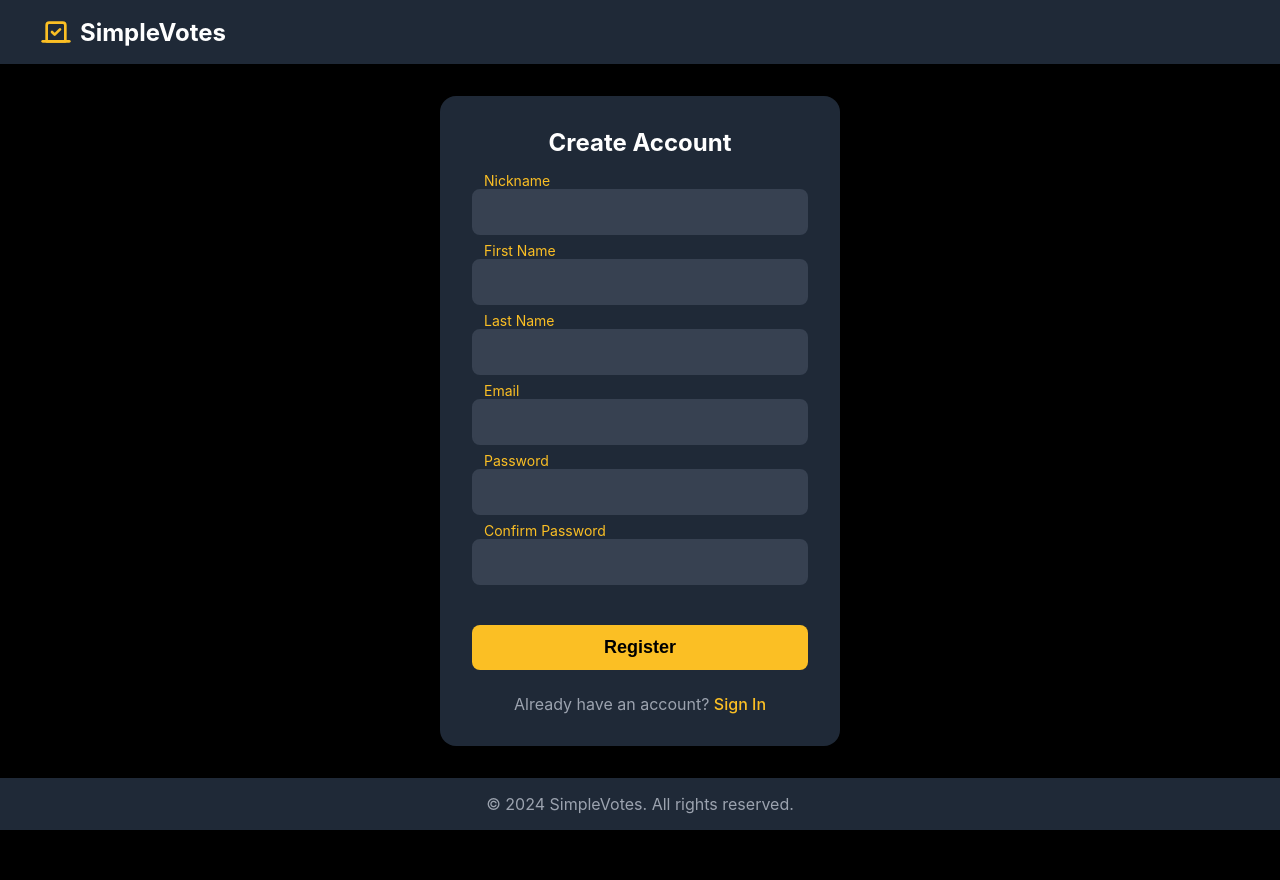
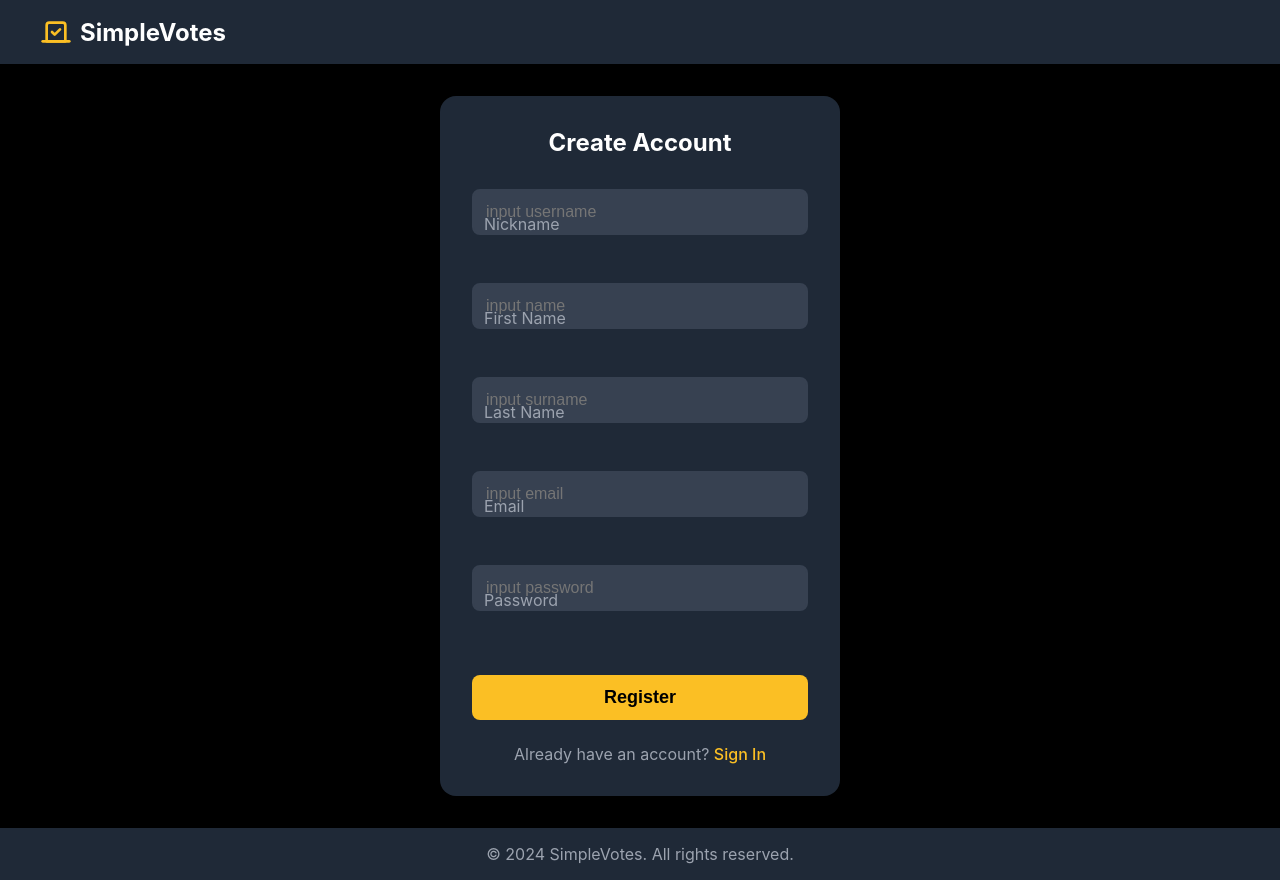
Before and after one commit to wisetree228/simple-votings, a Django app: template main/templates/register.html in a window 1280 px wide. Before the commit the page ends 830 px from the top, so only its background shows below. Run offline with Django 5.2, Linux system fonts and the light colour scheme; the template is opened without the code that fills it: values that come from a table or form of the project are taken from there, others are empty.

Commit message:
ini de beninging

```diff
--- a/main/forms.py
+++ b/main/forms.py
@@ -1,11 +1,31 @@
 from django import forms
 
 class RegisterForm(forms.Form):
-    name = forms.CharField(max_length=255)
-    surname = forms.CharField(max_length=255)
-    username = forms.CharField(max_length=255)
-    email = forms.EmailField(max_length=255)
-    password = forms.CharField(max_length=255)
+    name = forms.CharField(widget=forms.TextInput(attrs = {
+        'class': "form-group",
+        'placeholder': 'input name'
+    }),
+    label='Name', max_length=255)
+    surname = forms.CharField(widget=forms.TextInput(attrs = {
+        'class': "form-group",
+        'placeholder': 'input surname'
+    }),
+    label='Surname', max_length=255)
+    username = forms.CharField(widget=forms.TextInput(attrs = {
+        'class': "form-group",
+        'placeholder': 'input username'
+    }),
+    label='Username', max_length=255)
+    email = forms.EmailField(widget=forms.TextInput(attrs = {
+        'class': "form-group",
+        'placeholder': 'input email'
+    }),
+    label='Email', max_length=255)
+    password = forms.CharField(widget=forms.TextInput(attrs = {
+        'class': "form-group",
+        'placeholder': 'input password'
+    }),
+    label='Password', max_length=255)
 
 class SignInForm(forms.Form):
     email = forms.EmailField(
--- a/main/templates/register.html
+++ b/main/templates/register.html
@@ -1,11 +1,189 @@
 <!DOCTYPE html>
 <html lang="en">
 <head>
+    <style>
+        /* Form styles */
+.form-container {
+    background-color: #1f2937;
+    padding: 2rem;
+    border-radius: 1rem;
+    width: 100%;
+    max-width: 400px;
+    box-shadow: 0 4px 6px rgba(0, 0, 0, 0.1);
+}
+
+.form-container h2 {
+    text-align: center;
+    margin-bottom: 2rem;
+    color: white;
+    font-size: 1.5rem;
+}
+
+.form-group {
+    position: relative;
+    margin-bottom: 1.5rem;
+}
+
+.form-group input {
+    width: 100%;
+    padding: 0.75rem;
+    border: 2px solid #374151;
+    border-radius: 0.5rem;
+    background-color: #374151;
+    color: white;
+    font-size: 1rem;
+    transition: border-color 0.3s ease;
+}
+
+.form-group input:focus {
+    outline: none;
+    border-color: #fbbf24;
+}
+
+.form-group label {
+    position: absolute;
+    left: 0.75rem;
+    top: 50%;
+    transform: translateY(-50%);
+    color: #9ca3af;
+    transition: all 0.3s ease;
+    pointer-events: none;
+    font-size: 1rem;
+}
+
+.form-group input:focus + label,
+.form-group input:not(:placeholder-shown) + label {
+    top: 0;
+    transform: translateY(-100%);
+    font-size: 0.875rem;
+    color: #fbbf24;
+}
+
+.form-container .btn {
+    width: 100%;
+    margin-top: 1rem;
+}
+
+.form-footer {
+    text-align: center;
+    margin-top: 1.5rem;
+    color: #9ca3af;
+}
+
+.form-footer a {
+    color: #fbbf24;
+    text-decoration: none;
+    font-weight: 500;
+}
+
+.form-footer a:hover {
+    text-decoration: underline;
+}
+        * {
+    margin: 0;
+    padding: 0;
+    box-sizing: border-box;
+}
+
+body {
+    font-family: -apple-system, BlinkMacSystemFont, 'Segoe UI', Roboto, Oxygen, Ubuntu, Cantarell, sans-serif;
+    background-color: black;
+    color: white;
+    min-height: 100vh;
+}
+
+.container {
+    min-height: 100vh;
+    display: flex;
+    flex-direction: column;
+}
+
+/* Header styles */
+header {
+    background-color: #1f2937;
+    padding: 1rem 1.5rem;
+}
+
+.header-content {
+    max-width: 1200px;
+    margin: 0 auto;
+    display: flex;
+    align-items: center;
+    gap: 0.5rem;
+}
+
+.logo {
+    color: #fbbf24;
+    width: 2rem;
+    height: 2rem;
+}
+
+.header-title {
+    font-size: 1.5rem;
+    font-weight: bold;
+}
+
+/* Main content styles */
+main {
+    flex-grow: 1;
+    display: flex;
+    align-items: center;
+    justify-content: center;
+    padding: 2rem 1rem;
+}
+
+.buttons {
+    display: flex;
+    flex-direction: column;
+    gap: 1rem;
+}
+
+@media (min-width: 640px) {
+    .buttons {
+        flex-direction: row;
+    }
+}
+
+/* Button styles */
+.btn {
+    padding: 0.75rem 1.5rem;
+    border-radius: 0.5rem;
+    font-weight: 600;
+    font-size: 1.125rem;
+    border: none;
+    cursor: pointer;
+    transition: background-color 0.2s;
+}
+
+.primary {
+    background-color: #fbbf24;
+    color: black;
+}
+
+.primary:hover {
+    background-color: #f59e0b;
+}
+
+.secondary {
+    background-color: white;
+    color: black;
+}
+
+.secondary:hover {
+    background-color: #f3f4f6;
+}
+
+/* Footer styles */
+footer {
+    background-color: #1f2937;
+    padding: 1rem;
+    text-align: center;
+    color: #9ca3af;
+}
+    </style>
     <meta charset="UTF-8">
     <meta name="viewport" content="width=device-width, initial-scale=1.0">
     <title>SimpleVotes - Registration</title>
-    <link rel="stylesheet" href="styles.css">
-    <link rel="stylesheet" href="forms.css">
 </head>
 <body>
     <div class="container">
@@ -25,34 +203,30 @@
                 <h2>Create Account</h2>
 
                 <div class="form-group">
-                    <input type="text" id="nickname" name="nickname" required>
+                     {{ form.username }}
                     <label for="nickname">Nickname</label>
                 </div>
 
                 <div class="form-group">
-                    <input type="text" id="firstName" name="firstName" required>
+                    {{ form.name }}
                     <label for="firstName">First Name</label>
                 </div>
 
                 <div class="form-group">
-                    <input type="text" id="lastName" name="lastName" required>
+                    {{ form.surname }}
                     <label for="lastName">Last Name</label>
                 </div>
 
                 <div class="form-group">
-                    <input type="email" id="email" name="email" required>
+                    {{ form.email }}
                     <label for="email">Email</label>
                 </div>
 
                 <div class="form-group">
-                    <input type="password" id="password" name="password" required>
+                    {{ form.password }}
                     <label for="password">Password</label>
                 </div>
 
-                <div class="form-group">
-                    <input type="password" id="confirmPassword" name="confirmPassword" required>
-                    <label for="confirmPassword">Confirm Password</label>
-                </div>
 
                 <button type="submit" class="btn primary">Register</button>
 
```
Also changed, not shown: main/views.py (+7 -1 lines).
